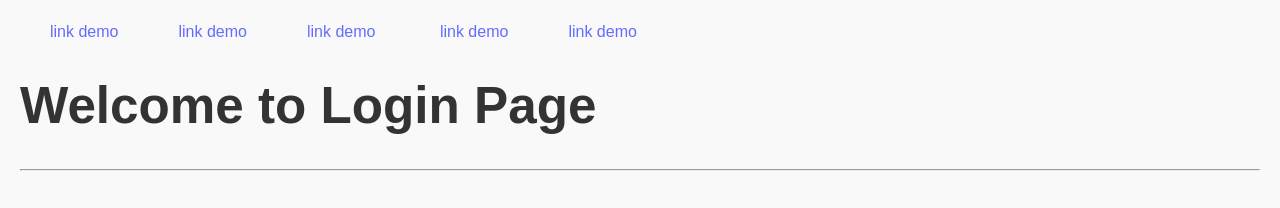
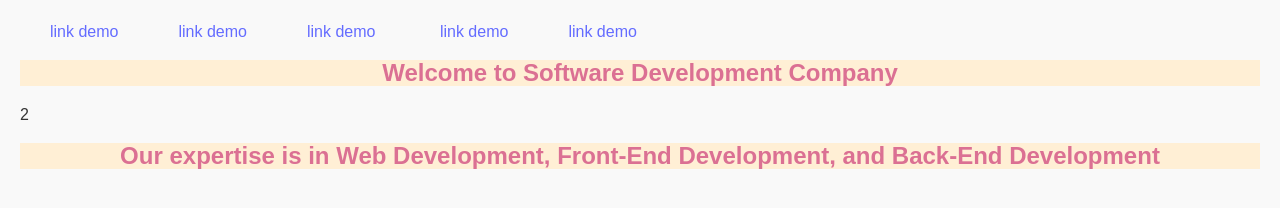
Before and after one commit to anon1277/react-demo, a React (Vite) app: page / in a window 1280 px wide. Shown: the top 208 px of the page. Built offline with nearby package versions, Linux system fonts and the light colour scheme.

Commit message:
Implement react styles Components

```diff
--- a/src/App.jsx
+++ b/src/App.jsx
@@ -20,6 +20,7 @@ import ProfilePage from "./profile/ProfilePage";
 import DynamicProfile from "./profile/DynamicProfile";
 import ExternalCssDemo from "./profile/ExternalCssDemo";
 import ProfileModuleCss from "./profile/ProfileModuleCss";
+import styled from "styled-components";
 const PageName = "Login Page";
 
 function sum(val1, val2) {
@@ -38,7 +39,23 @@ function App() {
   const name = "Anon 1277";
   const age = 20;
   const email = "test@anon1277.com";
+  //styled component
+  const Heading = styled.h1`  font-size: 1.5em;
+  text-align: center;
+  width:100%;
+  color: palevioletred;
+  background: papayawhip;
+  border : solid 1px green
+  border:radius :10px`
 
+  //styled component
+  const Heading2 = styled.h1({
+    fontSize: "1.5em",
+    textAlign: "center",
+    color: "palevioletred",
+    background: "papayawhip",
+
+  })
   const ChangeColor = () => {
     setColor("green");
   };
@@ -46,6 +63,12 @@ function App() {
   return (
     <div style={styles.appContainer}>
       <Header />
+      {/* Heading styled Components example */}
+      <Heading>Welcome to Software Development Company</Heading>
+
+      {/* N styled Components example */}2
+
+      <Heading2>Our expertise is in Web Development, Front-End Development, and Back-End Development</Heading2>
       <h1>Welcome to {PageName}</h1>
 
       <hr />
@@ -54,6 +77,8 @@ function App() {
 
       <hr />
       {/* Dynamic User Profile list */}
+      <Heading>Our Software Development Team</Heading>
+
       <DynamicProfile />
 
       {/* external css demo */}
```
